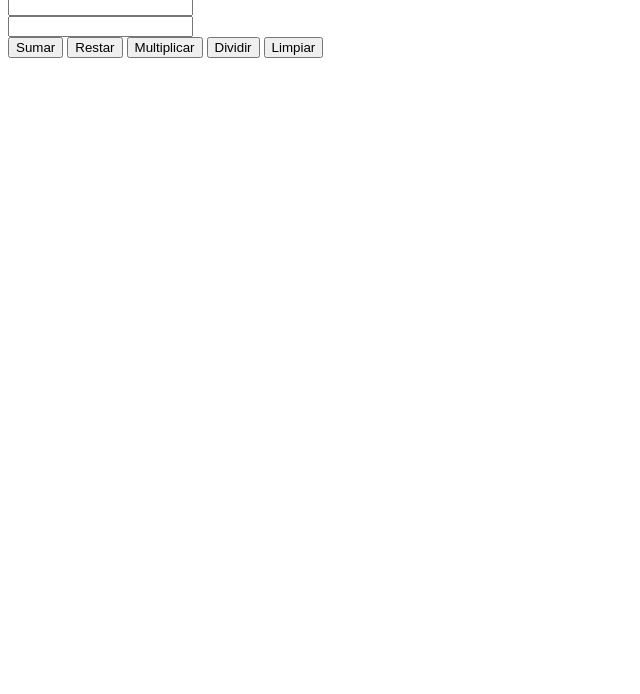
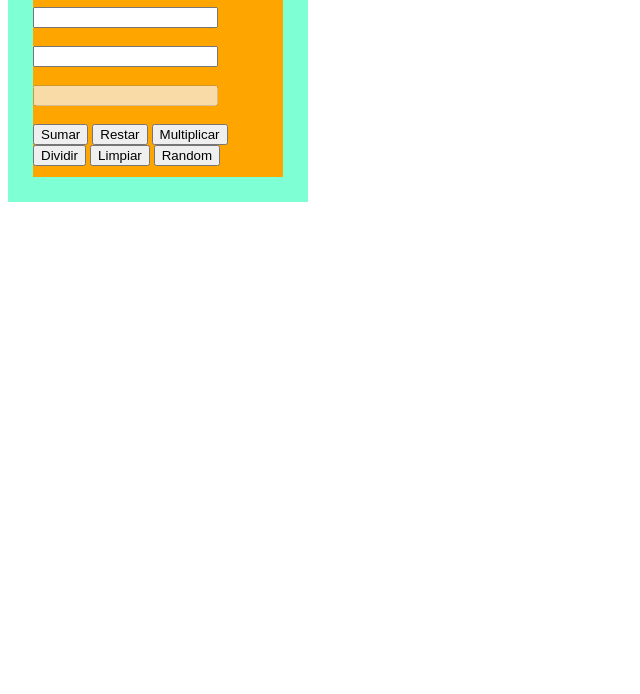
Before and after one commit to Star7-jpg/FundamentosJS, a plain HTML site: page calculadora.html in a window 1280 px wide. Shown: the part 106-800 px from the top of the page, without its empty margins (0-640 px from the left). Drawn offline with Linux system fonts and the light colour scheme.

Commit message:
07 Mejorando Calculadora

```diff
--- a/calculadora.html
+++ b/calculadora.html
@@ -1,24 +1,56 @@
 <!DOCTYPE html>
-<html lang="en">
+<html lang="es">
 <head>
     <meta charset="UTF-8">
     <meta name="viewport" content="width=device-width, initial-scale=1.0">
     <title>Calculadora JS</title>
+
+    <style>
+        .container{
+            background-color: aquamarine;
+            width: 300px;
+            height: 300px;
+            display: flex;
+            flex-direction: column;
+            justify-content: center;
+            align-items: center;
+
+        }
+
+        .contenido{
+            background-color: orange;
+            width: 250px;
+            height: 250px;
+        }
+
+        .contenido input{
+            display: flex;
+            flex-direction: column;
+            justify-content: center;
+            align-items: center;
+        }
+
+    </style>
+
+
 </head>
 <body>
     <div class="container">
+        <div class="contenido">
             <h1>Calculadora</h1>
             <input type="text" name="" id="num1">
             <br>
             <input type="text" name="" id="num2">
             <br>
-        <input type="text" name="" id="result">
+            <input type="text" name="" id="result" disabled>
             <br>
             <button onclick="sumar()">Sumar</button>
             <button onclick="restar()">Restar</button>
             <button onclick="multiplicar()">Multiplicar</button>
             <button onclick="dividir()">Dividir</button>
             <button onclick="limpiar()">Limpiar</button>
+            <button onclick="random()">Random</button>
+        </div>
     </div>
     <script src="./calculadora.js"></script>
 </body>
--- a/calculadora.js
+++ b/calculadora.js
@@ -30,3 +30,9 @@ const limpiar = () => {
     num1.value = '';
     num2.value = '';
 }
+
+const random = () =>{
+    num1.value = Math.round(Math.random()*10000);
+    num2.value = Math.round(Math.random()*10000);
+
+}
```
Lines whose indentation alone changed are shown as unchanged.
